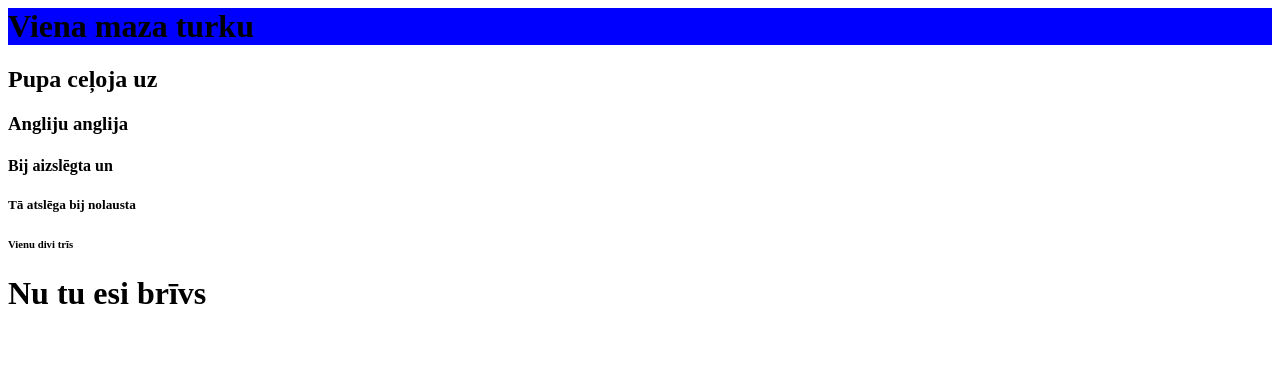
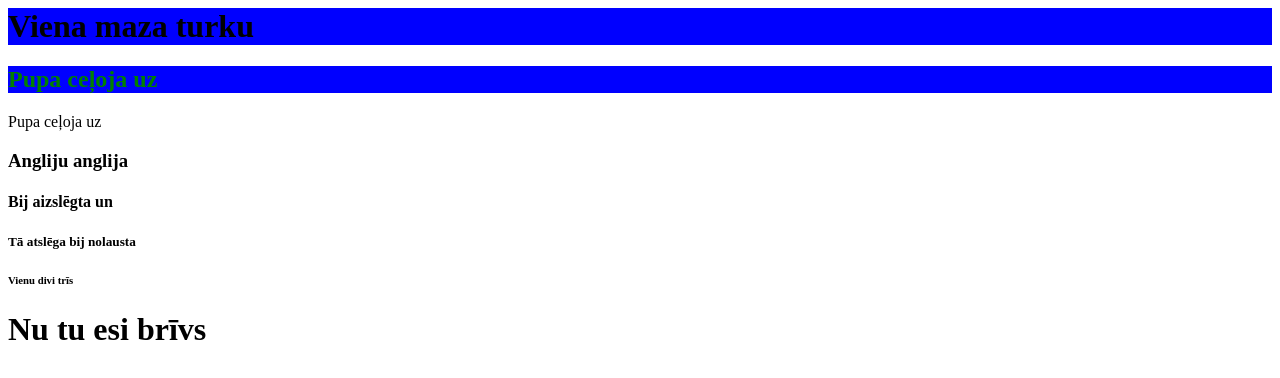
Before and after one commit to oakypoo/create-index.html, a plain HTML site: page createnewindex.html in a window 1280 px wide. Drawn offline with Linux system fonts and the light colour scheme.

Commit message:
Update createnewindex.html

```diff
--- a/createnewindex.html
+++ b/createnewindex.html
@@ -6,7 +6,7 @@
 <body>
 
 <h1 style="background-color:blue;">Viena maza turku</h1>
-<h2>Pupa ceļoja uz</h2>
+<h2 <h2 style="color:green;background-color:blue;">Pupa ceļoja uz</h2>Pupa ceļoja uz</h2>
 <h3>Angliju anglija</h3>
 <h4>Bij aizslēgta un</h4>
 <h5>Tā atslēga bij nolausta</h5>
```
